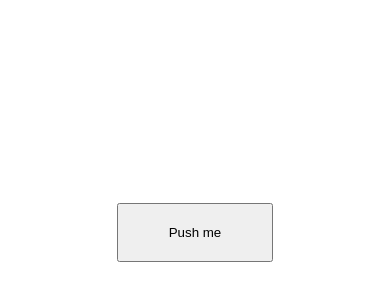
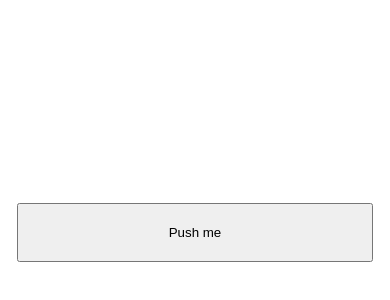
Before and after one commit to Aelitaaaaaaaaa/Aelitaaaaaaaaa.github.io, a plain HTML site: page Olya/index.html in a window 390 px wide. Shown: the part 198-498 px from the top of the page. Drawn offline with Linux system fonts and the light colour scheme.

Commit message:
Update index.html

```diff
--- a/Olya/index.html
+++ b/Olya/index.html
@@ -3,6 +3,7 @@
 <head>
 	<meta charset="UTF-8">
 	<title>Выздоравлива</title>
+	<meta name="viewport" content="width=device-width, initial-scale=1">
 	<style>
 		body {
 			display: -webkit-flex;
@@ -19,6 +20,14 @@
 			padding: 20px 50px;
 
 		}
+
+		@media (max-width: 450px) {
+			.btn {
+				width: 95%;
+
+			}
+		}
+
 
 	</style>
 </head>
```
